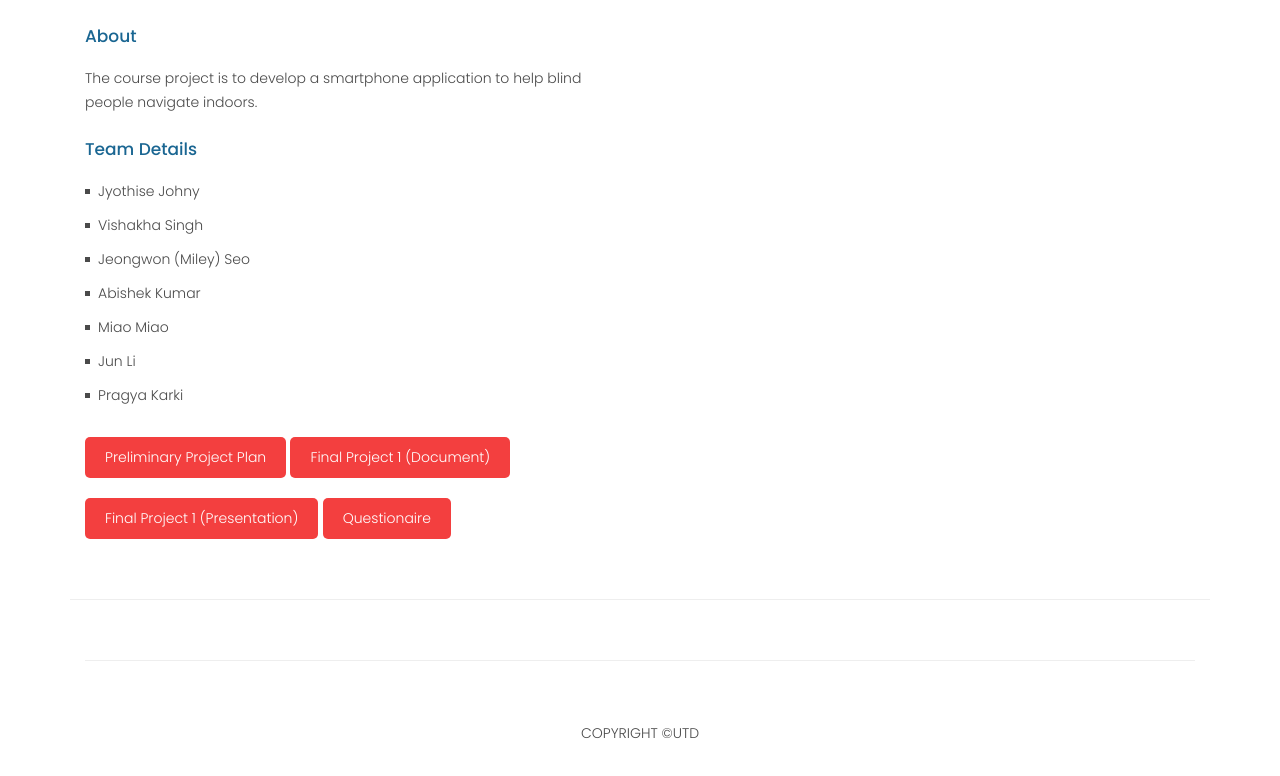
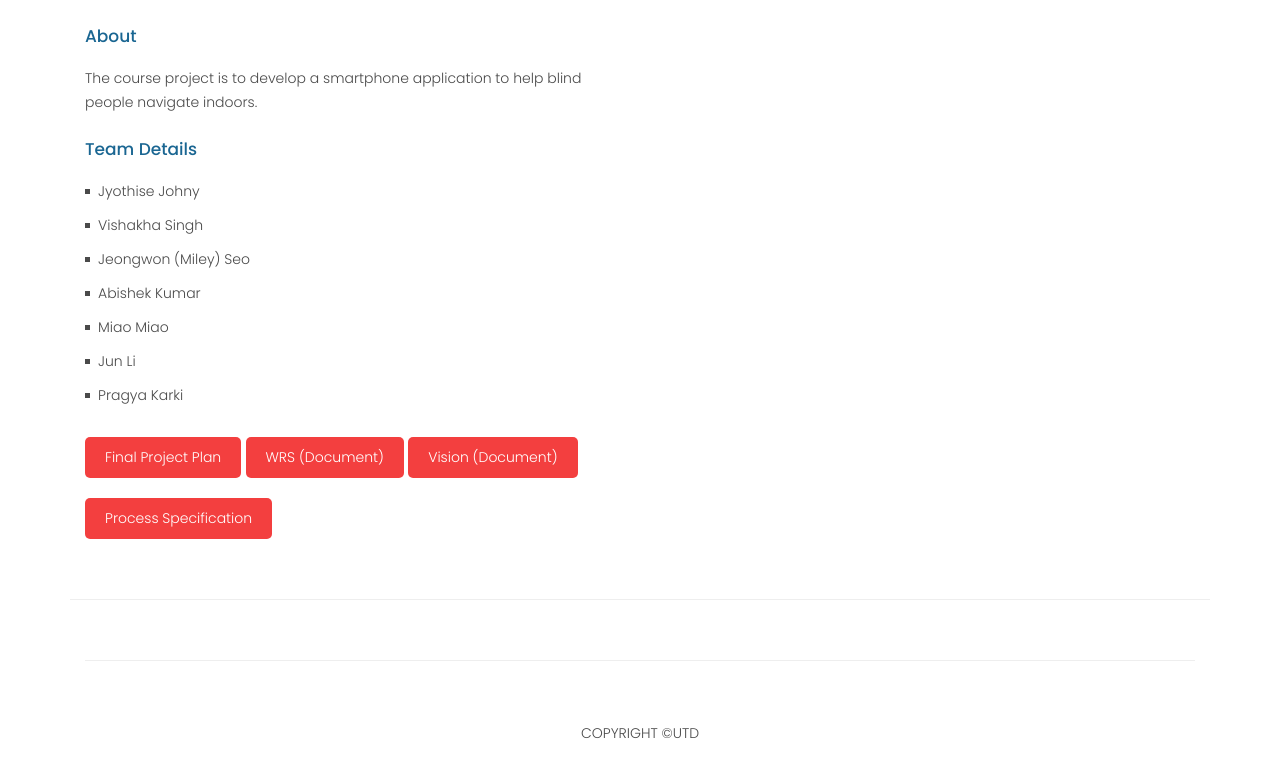
Before and after one commit to kumarabd/SE6361-project, a plain HTML site: page index.html in a window 1280 px wide. Shown: the part 134-910 px from the top of the page. Drawn offline with Linux system fonts and the light colour scheme.

Commit message:
updates for project 2
Signed-off-by: kumarabd <abishekkumar92@gmail.com>

```diff
--- a/index.html
+++ b/index.html
@@ -100,10 +100,14 @@
                             <li><a href="#">Pragya Karki</a></li>
                         </ul>
                     </div>
-                    <a href="./assets/deliverables.pdf" class="filled-button">Preliminary Project Plan</a>
+                    <!--<a href="./assets/deliverables.pdf" class="filled-button">Preliminary Project Plan</a>
                     <a href="./assets/interim.pdf" class="filled-button">Final Project 1 (Document)</a>
                     <a href="./assets/interim-ppt.pdf" class="filled-button">Final Project 1 (Presentation)</a>
-                    <a href="./assets/questionaire.pdf" class="filled-button">Questionaire</a>
+                    <a href="./assets/questionaire.pdf" class="filled-button">Questionaire</a>-->
+                    <a href="./assets/1.pdf" class="filled-button">Final Project Plan</a>
+                    <a href="./assets/2.pdf" class="filled-button">WRS (Document)</a>
+                    <a href="./assets/3.pdf" class="filled-button">Vision (Document)</a>
+                    <a href="./assets/4.pdf" class="filled-button">Process Specification</a>
                 </div>
                 <!-- <div class="col-md-6">
             <div class="right-image">
```
Also changed, not shown: 4 other files.
